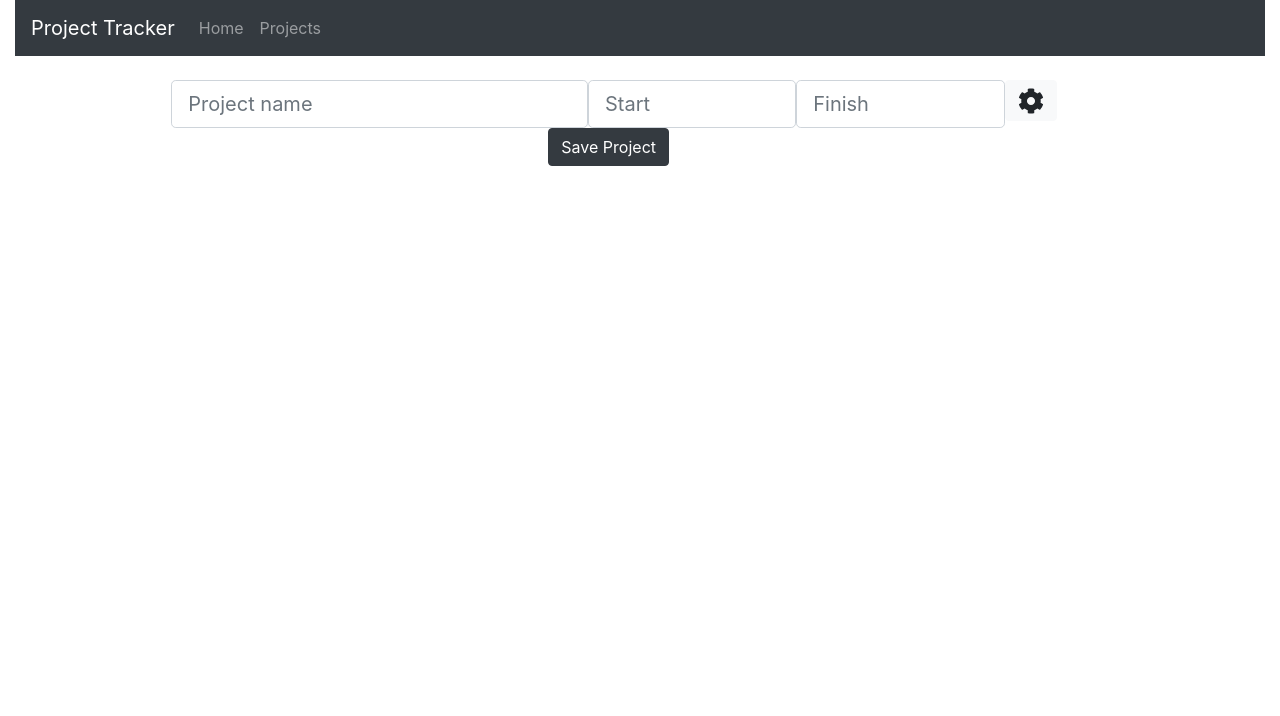
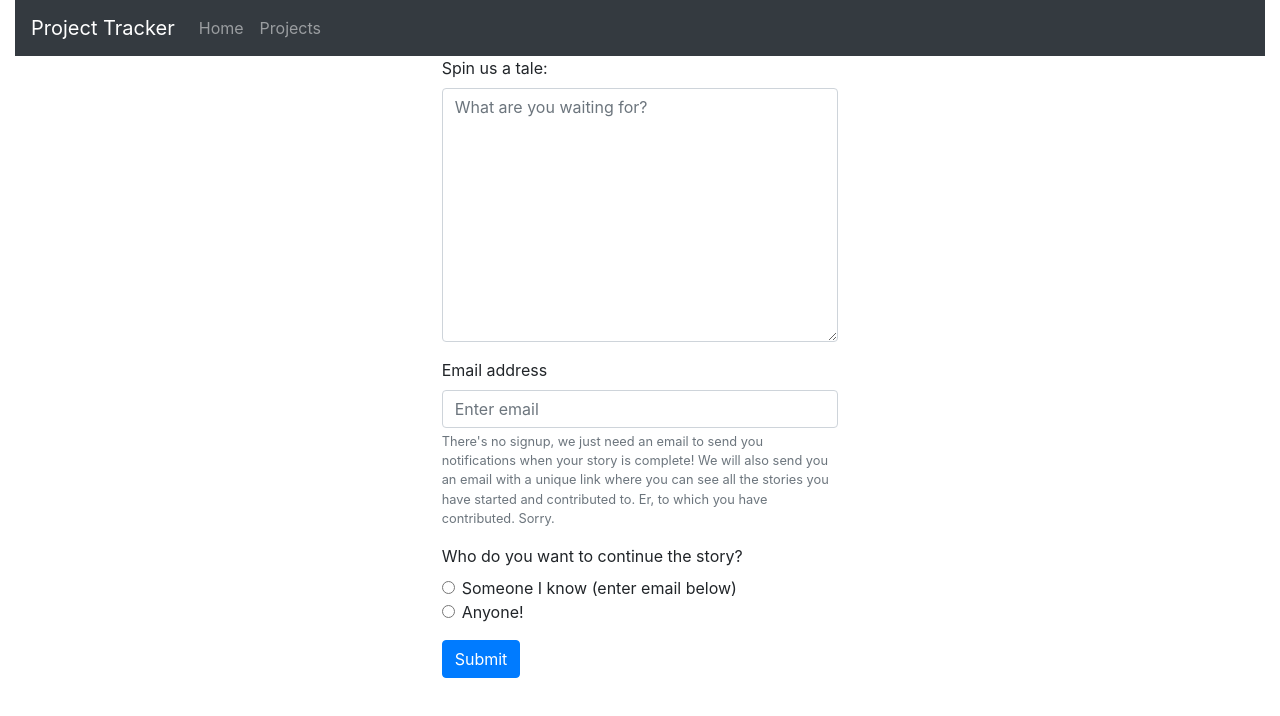
Before and after one commit to youngzaphod/project-tracker, a React (Create React App) app in the folder client/: page / in a window 1280 px wide. Shown: the top 716 px of the page. Built offline with nearby package versions, Linux system fonts and the light colour scheme; no server answers.

Commit message:
drastically modified to different project for writing collab. Finished homepage front end.

```diff
--- a/client/src/App.js
+++ b/client/src/App.js
@@ -1,76 +1,56 @@
-import React, { Component } from "react";
-import Header from "./Components/Header";
-import ProjectFields from "./Components/ProjectFields";
-import ProjectHead from "./Components/ProjectHead";
-import Container from "react-bootstrap/Container";
-//import Form from "react-bootstrap/Form";
-import Col from "react-bootstrap/Col";
-import Row from "react-bootstrap/Row";
-import Button from "react-bootstrap/Button";
-//import Alert from "react-bootstrap/Alert";
-//import { FaCog } from "react-icons/fa";
-//import DatePicker from "react-datepicker";
+import React, { useState } from 'react';
+import Header from './Components/Header';
+import Container from 'react-bootstrap/Container';
+import Form from 'react-bootstrap/Form';
+import Col from 'react-bootstrap/Col';
+import Row from 'react-bootstrap/Row';
+import Button from 'react-bootstrap/Button';
+import Alert from 'react-bootstrap/Alert';
+import { FaCog } from 'react-icons/fa';
 import "react-datepicker/dist/react-datepicker.css";
 
-import "./App.css";
+import './App.css';
 
-class App extends Component {
-  constructor(props) {
-    super(props);
-    // let startState = {
-    //   startErrorMsg: '',
-    //   finishErrorMsg: '',
-    //   errMessage: ''
-    // };
-    // this.state = startState;
+function App(props) {
+  const [writerEmail, setWriterEmail] = useState('');
+  const [story, setStory] = useState('');
+  const [send, setSend] = useState('');
+  const [nextEmail, setNextEmail] = useState('');
+  const [errors, setErrors] = useState([]);
 
-    this.state = {
-      name: "",
-      start: "",
-      finish: "",
-      startErrorMsg: "",
-      finishErrorMsg: "",
-      errMessage: ""
-    };
+  const checkStory = (newValue) => {
+    if (newValue.length > 1000) {
+      errors.push("You went over the 1000 character limit, so we trunkated your text to 1000 characters. True creativity thrives with constraints");
+      setErrors(errors);
+    }
+    setStory(newValue);
   }
 
-  componentDidMount() {
-    fetch("/api/projects/5c73478fb7d151384c46798b", {
-      method: "GET",
-      headers: {
-        Accept: "application/x-www-form-urlencoded",
-        "Content-Type": "x-www-form-urlencoded"
-      }
+  const handleSubmit = () => {
+    var errorArray = [];
+
+    if (!/^[A-Z0-9._%+-]+@[A-Z0-9.-]+\.[A-Z]{2,4}$/i.test(writerEmail)) {
+      errorArray.push("You must enter a valid email address for yourself.");
+    }
+    if (send ==='') {
+      errorArray.push("Choose a way to send the story to the next person!");
+    }
+    if (!/^[A-Z0-9._%+-]+@[A-Z0-9.-]+\.[A-Z]{2,4}$/i.test(nextEmail) && send==='friend') {
+      errorArray.push("You must enter a valid email address for your friend.");
+    }
+    if (story ==='') {
+      errorArray.push("You forgot the most important part - the story!");
+    }
+    if (story.length < 3) {
+      errorArray.push("Give the story a little more thought. You can do at least 3 characters, can't you?");
+    }
+    console.log(errorArray);
+    errorArray.map((msg, i) => {
+      console.log(msg, i);
     })
-      .then(response => response.json())
-      .then(resJson => {
-        this.setState(
-          {
-            name: resJson.projectName,
-            milestones: resJson.mstoneIds,
-            projectId: resJson._id
-          },
-          () => console.log("project _id: ", this.state.projectId)
-        );
-      })
-      .catch(err => {
-        this.setState({
-          errMessage: `Issue loading project: ${err}`
-        });
-        console.log("Issue loading project: ", err);
-      });
+    setErrors(errorArray);
   }
 
-  setDates = (which, date) => {
-    this.setState({ [which]: date });
-  };
-
-  setName = name => {
-    this.setState({ name: name });
-    console.log(name);
-  };
-
-  render() {
     return (
       <Container fluid>
         <Row>
@@ -78,31 +58,81 @@ class App extends Component {
             <Header />
           </Col>
         </Row>
-        <ProjectHead
-          startDate={this.state.start}
-          endDate={this.state.finish}
-          onDateChange={this.setDates}
-          onNameChange={this.setName}
-        />
+        {errors.length !== 0
+          ? <Row>
+              <Col lg={true}>
+                {
+                errors.map((msg) => (
+                  <Alert variant='danger'>
+                    {msg}
+                  </Alert>
+                ))}
+              </Col>
+            </Row>
+          : null
+        }
 
-        <Row className="justify-content-center">
-          <Col lg={6}>
-            {this.state.projectId && (
-              <ProjectFields
-                milestones={this.state.milestones}
-                projectId={this.state.projectId}
+        <Row className='justify-content-center'>
+        <Col lg={4}>
+          <Form>
+            <Form.Group controlId="formStory">
+              <Form.Label>Spin us a tale:</Form.Label>
+              <Form.Control as="textarea" placeholder="What are you waiting for?" rows="10" value={story} onChange={e => checkStory(e.target.value)} />
+            </Form.Group>
+
+            <Form.Group controlId="formBasicEmail">
+              <Form.Label>Email address</Form.Label>
+              <Form.Control required type="email" placeholder="Enter email" value={writerEmail} onChange={e => setWriterEmail(e.target.value)} />
+              <Form.Text className="text-muted">
+                There's no signup, we just need an email to send you notifications when your story is complete! We will also send you an email
+                with a unique link where you can see all the stories you have started and contributed to. Er, to which you have contributed. Sorry.
+              </Form.Text>
+            </Form.Group>
+
+            <Form.Group controlId='formRadio'>
+              <Form.Label>Who do you want to continue the story?</Form.Label>
+
+              <div key='sendTo' className='mb-3'>
+              <Form.Check
+                name='nextWriter'
+                type='radio'
+                label='Someone I know (enter email below)'
+                id='friend'
+                onClick = {() => setSend('friend')}
               />
-            )}
-          </Col>
-        </Row>
-        <Row className="justify-content-center">
-          <Col md={2} sm={3} xs={12}>
-            <Button variant="dark">Save Project</Button>
-          </Col>
+              <Form.Check
+                name='nextWriter'
+                type='radio'
+                label='Anyone!'
+                id='public'
+                onClick = {() => setSend('public')}
+              />
+              </div>
+            </Form.Group>
+            {send === 'friend' ?
+              <Form.Group controlId="formNextEmail">
+                <Form.Label>Email of the person to continue the story:</Form.Label>
+                <Form.Control
+                  placeholder="Enter friend's email"
+                  type="email"
+                  value={nextEmail}
+                  onChange={e => setNextEmail(e.target.value)}
+                />
+                <Form.Text className="text-muted">
+                  Enter the email address of the person you want to continue the story.
+                After they write, they'll do the same, and so on until the story is finished, at which point you'll get an email notification
+                to read the full story!
+                </Form.Text>
+              </Form.Group>
+            : null }
+            <Button variant="primary" onClick={handleSubmit}>
+              Submit
+            </Button>
+          </Form>
+        </Col>
         </Row>
       </Container>
     );
-  }
 }
 
 export default App;
```
Also changed, not shown: client/src/App copy.js (added, +149 -0 lines), 1 other file (tests, documents, lock files or other folders).
